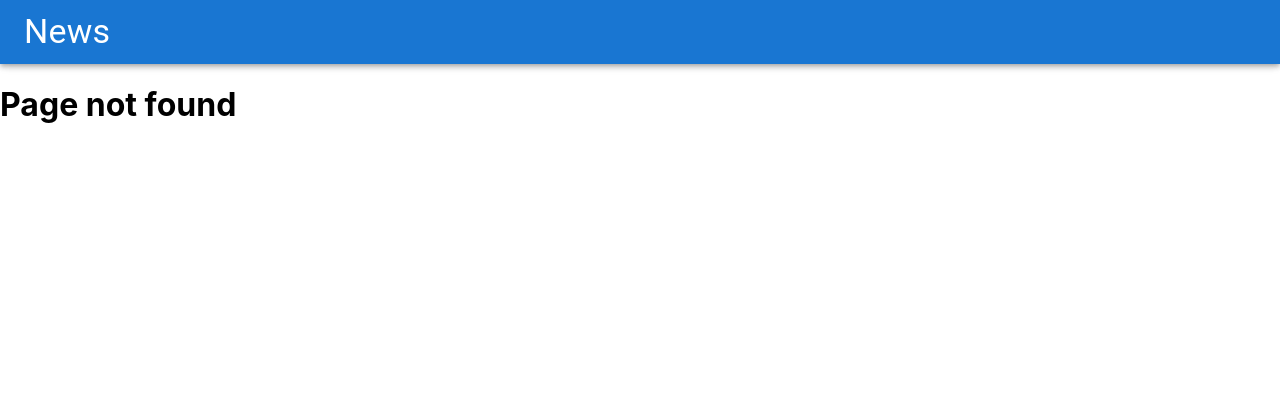
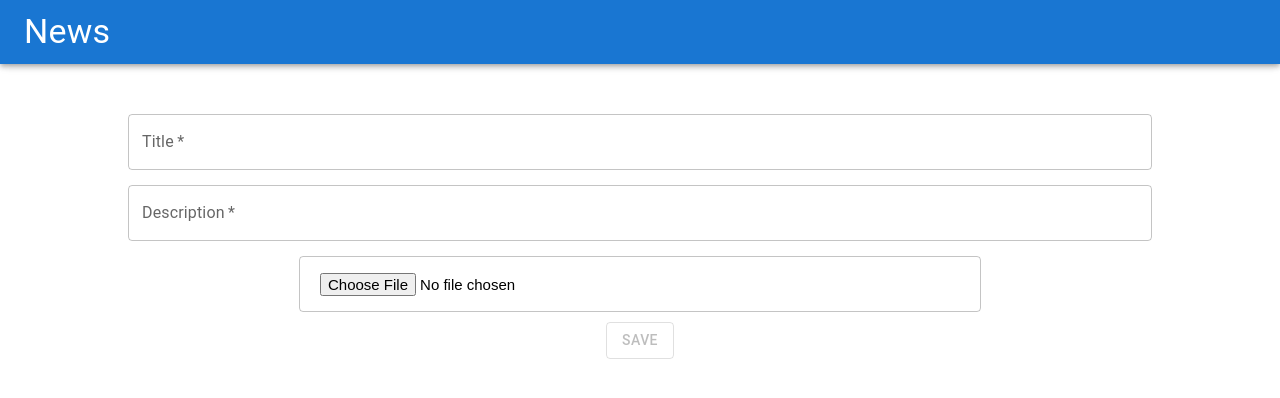
Before and after one commit to TimurDuke/news-app, a React (Create React App) app in the folder frontend/: page /add in a window 1280 px wide. Before the commit this address had no page. Shown: the top 398 px of the page. Built offline with nearby package versions, Linux system fonts and the light colour scheme.

Commit message:
Added a page with a form for adding new news. (Frontend)

```diff
--- a/frontend/src/App.js
+++ b/frontend/src/App.js
@@ -2,12 +2,14 @@ import React from 'react';
 import Layout from "./components/Layout/Layout";
 import {Route, Switch} from "react-router-dom";
 import News from "./containers/News/News";
+import AddNewsPage from "./containers/AddNewsPage/AddNewsPage";
 
 const App = () => {
     return (
         <Layout>
             <Switch>
                 <Route path='/' exact component={News}/>
+                <Route path='/add' component={AddNewsPage}/>
                 <Route render={() => <h1>Page not found</h1>}/>
             </Switch>
         </Layout>
--- /dev/null
+++ b/frontend/src/components/AddNewsForm/AddNewsForm.js
@@ -0,0 +1,54 @@
+import React from 'react';
+import {Button, TextField} from "@mui/material";
+
+const AddNewsForm = (props) => {
+    return (
+        <form
+            onSubmit={props.onSubmitHandler}
+            style={{display: 'flex', flexDirection: 'column', alignItems: 'center', marginTop: '50px'}}
+        >
+            <TextField
+                label='Title'
+                variant='outlined'
+                name='title'
+                value={props.inputData.title}
+                onChange={(e) => props.inputsChange(e.target.name, e.target.value)}
+                required
+                sx={{width: '80%', marginBottom: '15px'}}
+            />
+            <TextField
+                label='Description'
+                variant='outlined'
+                name='description'
+                value={props.inputData.description}
+                onChange={(e) => props.inputsChange(e.target.name, e.target.value)}
+                required
+                sx={{marginBottom: '15px', width: '80%'}}
+            />
+            <input
+                name='image'
+                type='file'
+                ref={props.inputRef}
+                onChange={(e) => props.fileInputChange(e.target.name, e.target.files)}
+                style={{
+                    fontSize: '15px',
+                    border: '1px solid rgba(0, 0, 0, 0.23)',
+                    padding: '15.5px 20px',
+                    marginBottom: '10px',
+                    width: '50%',
+                    borderRadius: '4px',
+                }}
+            />
+            <Button
+                type="submit"
+                disabled={props.disabled}
+                variant='outlined'
+                color='success'
+            >
+                Save
+            </Button>
+        </form>
+    );
+};
+
+export default AddNewsForm;
--- /dev/null
+++ b/frontend/src/containers/AddNewsPage/AddNewsPage.js
@@ -0,0 +1,62 @@
+import React, {useRef, useState} from 'react';
+import AddNewsForm from "../../components/AddNewsForm/AddNewsForm";
+import {useDispatch} from "react-redux";
+
+const AddNewsPage = () => {
+    const dispatch = useDispatch();
+
+    const inputEl = useRef();
+
+    const [state, setState] = useState({
+        title: '',
+        description: '',
+        image: '',
+    });
+
+    const inputsHandler = (name, value) => {
+        setState(prev => ({
+            ...prev,
+            [name]: value
+        }));
+    };
+
+    const fileInputHandler = (name, file) => {
+        setState(prev => ({
+            ...prev,
+            [name]: file[0]
+        }));
+    };
+
+    const onSubmitHandler = async e => {
+        e.preventDefault();
+
+        const formData = new FormData();
+
+        Object.keys(state).forEach(key => {
+            formData.append(key, state[key]);
+        });
+
+        setState({
+            title: '',
+            description: '',
+            image: ''
+        });
+
+        inputEl.current.value = '';
+    };
+
+    return (
+        <>
+            <AddNewsForm
+                onSubmitHandler={onSubmitHandler}
+                inputData={state}
+                inputsChange={inputsHandler}
+                fileInputChange={fileInputHandler}
+                disabled={!(state.title !== '' && state.description !== '')}
+                inputRef={inputEl}
+            />
+        </>
+    );
+};
+
+export default AddNewsPage;
--- a/frontend/src/containers/News/News.js
+++ b/frontend/src/containers/News/News.js
@@ -1,6 +1,7 @@
 import React, {useEffect} from 'react';
 import {useDispatch, useSelector} from "react-redux";
 import {getNews} from "../../store/actions/newsActions";
+import {Link} from "react-router-dom";
 
 const News = () => {
     const dispatch = useDispatch();
@@ -11,8 +12,22 @@ const News = () => {
     }, [dispatch]);
 
     return (
-        <div>
-            News will be here
+        <div style={{padding: '0 15px'}}>
+            <div style={{display: 'flex', justifyContent: "space-between", alignItems: 'center'}}>
+                <h3>Posts</h3>
+                <Link
+                    to='/add'
+                    style={{
+                        textDecoration: 'none',
+                        color: '#000',
+                        padding: '7px 15px',
+                        border: '2px solid #000',
+                        borderRadius: '7px'
+                    }}
+                >
+                    Add new post
+                </Link>
+            </div>
         </div>
     );
 };
```
Also changed, not shown: frontend/src/components/NewsItem/NewsItem.js (added, +11 -0 lines).
